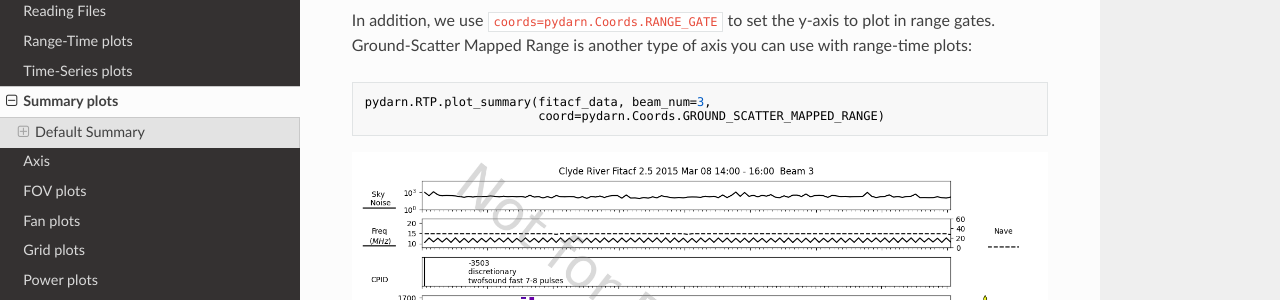
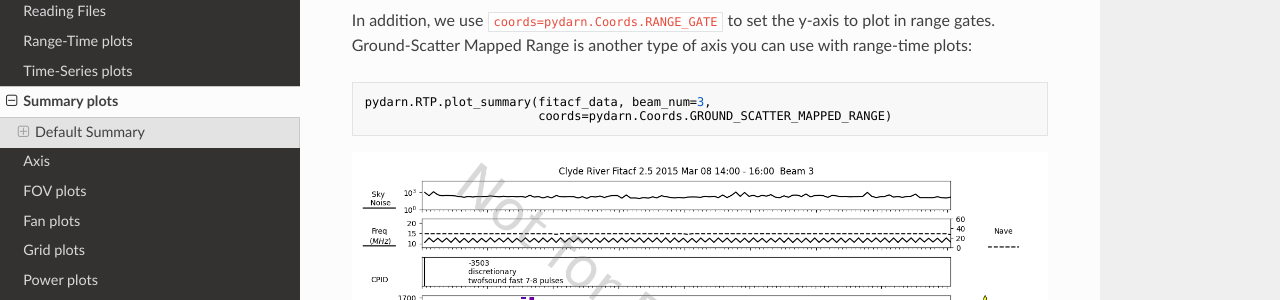
Before and after one commit to SuperDARN/pydarn, an MkDocs documentation site: the page built from docs/user/summary.md, in a window 1280 px wide and 900 px high, scrolled down 1475 px. Shown: the part 165-465 px from the top of the window. Built offline with MkDocs 1.6.1, drawn with Linux system fonts in a browser that asks for light colours; nearby versions of some CDN libraries.

Commit message:
Apply suggestions from code review
Co-authored-by: Devin Huyghebaert <devin.huyghebaert@gmail.com>

````diff
--- a/docs/user/summary.md
+++ b/docs/user/summary.md
@@ -58,7 +58,7 @@ Ground-Scatter Mapped Range is another type of axis you can use with range-time
 
 ```python
 pydarn.RTP.plot_summary(fitacf_data, beam_num=3,
-                        coord=pydarn.Coords.GROUND_SCATTER_MAPPED_RANGE)
+                        coords=pydarn.Coords.GROUND_SCATTER_MAPPED_RANGE)
 ```
 
 ![](../imgs/summary_1.png)
````
Also changed, not shown: docs/user/range_time.md (+1 -1 lines), 1 other file.
